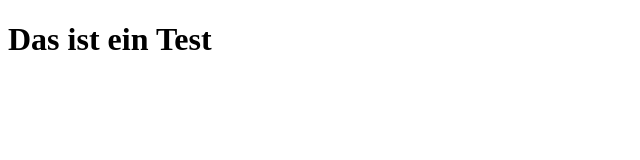
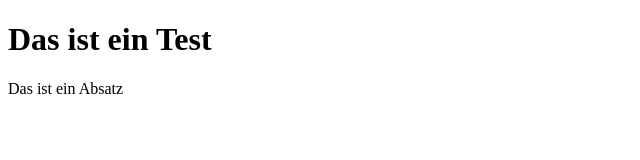
Before and after one commit to miladfakiry/gitdemo, a plain HTML site: page index.html in a window 1280 px wide. Shown: the whole page, without its empty margins (0-640 px from the left). Drawn offline with Linux system fonts and the light colour scheme.

Commit message:
Absatz wurde hinzugefügt

```diff
--- a/index.html
+++ b/index.html
@@ -7,5 +7,6 @@
 </head>
 <body>
     <h1>Das ist ein Test</h1>
+    <p>Das ist ein Absatz</p>
 </body>
 </html>
```
